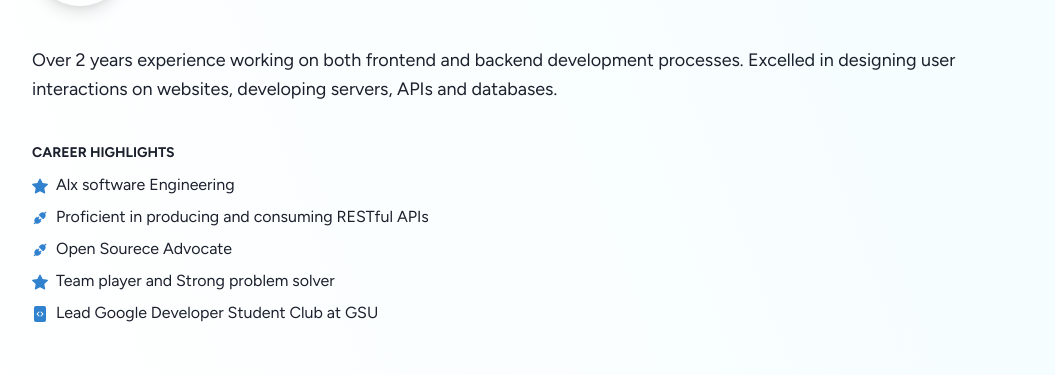
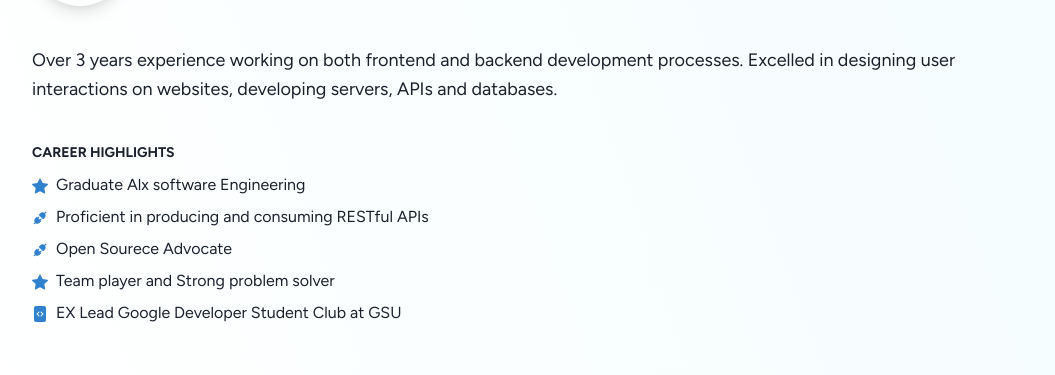
Before and after one commit to AdamsGeeky/portfolio, a Next.js app: page / in a window 1280 px wide. Shown: the part 154-529 px from the top of the page, without its empty margins (112-1167 px from the left). Built offline with nearby package versions, Linux system fonts and the light colour scheme.

Commit message:
Update about.jsx

```diff
--- a/src/components/about.jsx
+++ b/src/components/about.jsx
@@ -65,7 +65,7 @@ export function About() {
       </Stack>
 
       <Text fontSize='lg' lineHeight='tall'>
-        Over 2 years experience working on both frontend and backend development
+        Over 3 years experience working on both frontend and backend development
         processes. Excelled in designing user interactions on websites,
         developing servers, APIs and databases.
       </Text>
@@ -78,7 +78,7 @@ export function About() {
           <List spacing={2}>
             <ListItem>
               <ListIcon as={BsStarFill} color='blue.500' />
-              Alx software Engineering
+              Graduate Alx software Engineering
             </ListItem>
             <ListItem>
               <ListIcon as={AiFillApi} color='blue.500' />
@@ -94,7 +94,7 @@ export function About() {
           </ListItem>
             <ListItem>
               <ListIcon as={BsFileCodeFill} color='blue.500' />
-              Lead Google Developer Student Club at GSU
+              EX Lead Google Developer Student Club at GSU
             </ListItem>
           </List>
         </Stack>
```
